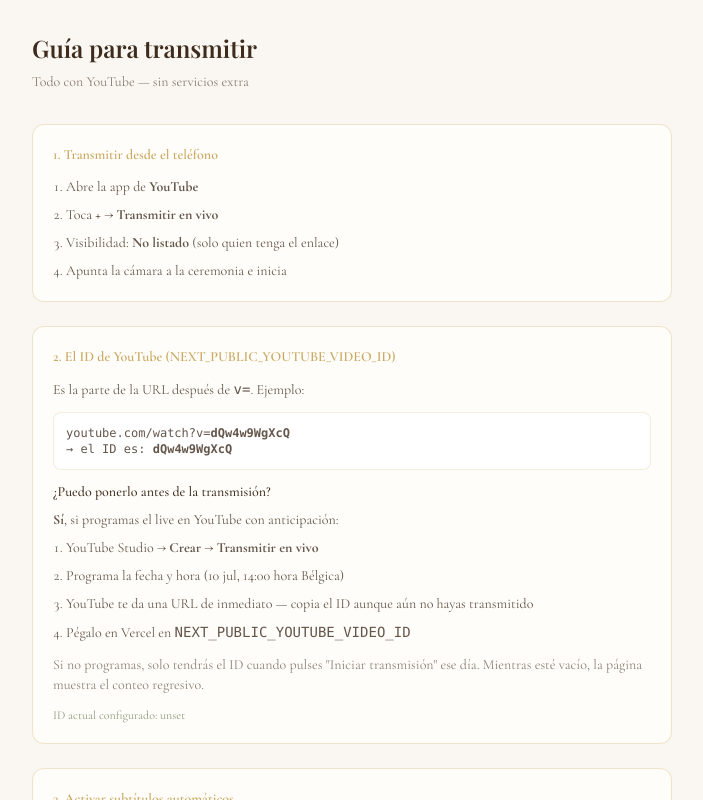
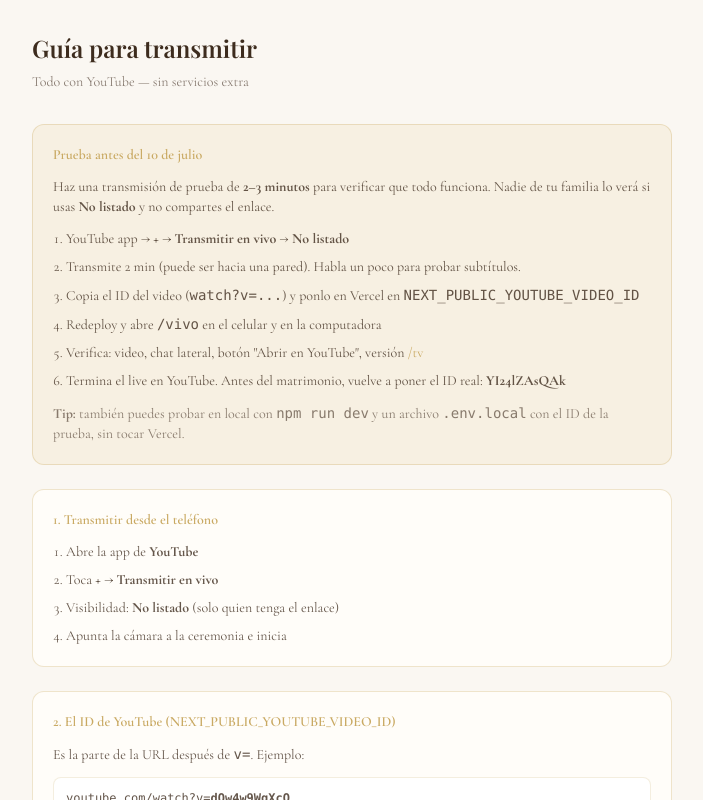
Before and after one commit to chichermo/matrimonio, a Next.js app: page /guia in a window 1280 px wide. Shown: the top 800 px of the page, without its empty margins (288-991 px from the left). Built offline with nearby package versions, Linux system fonts and the light colour scheme; no server answers.

Commit message:
Añadir instrucciones de transmisión de prueba en la guía.
Co-authored-by: Cursor <cursoragent@cursor.com>

```diff
--- a/src/app/guia/page.tsx
+++ b/src/app/guia/page.tsx
@@ -15,6 +15,43 @@ export default function GuiaPage() {
       </p>
 
       <section className="space-y-6 text-sm text-foreground/80">
+        <div className="rounded-xl border border-gold/30 bg-gold-light/20 p-5">
+          <h2 className="font-semibold text-gold mb-3">Prueba antes del 10 de julio</h2>
+          <p className="mb-3">
+            Haz una transmisión de prueba de <strong>2–3 minutos</strong> para verificar que todo
+            funciona. Nadie de tu familia lo verá si usas <strong>No listado</strong> y no compartes
+            el enlace.
+          </p>
+          <ol className="list-decimal list-inside space-y-2 mb-3">
+            <li>
+              YouTube app → <strong>+</strong> → <strong>Transmitir en vivo</strong> →{" "}
+              <strong>No listado</strong>
+            </li>
+            <li>
+              Transmite 2 min (puede ser hacia una pared). Habla un poco para probar subtítulos.
+            </li>
+            <li>
+              Copia el ID del video (<code>watch?v=...</code>) y ponlo en Vercel en{" "}
+              <code>NEXT_PUBLIC_YOUTUBE_VIDEO_ID</code>
+            </li>
+            <li>Redeploy y abre <code>/vivo</code> en el celular y en la computadora</li>
+            <li>
+              Verifica: video, chat lateral, botón &quot;Abrir en YouTube&quot;, versión{" "}
+              <Link href="/tv" className="text-gold hover:underline">
+                /tv
+              </Link>
+            </li>
+            <li>Termina el live en YouTube. Antes del matrimonio, vuelve a poner el ID real:{" "}
+              <strong>YI24lZAsQAk</strong>
+            </li>
+          </ol>
+          <p className="text-foreground/60">
+            <strong>Tip:</strong> también puedes probar en local con{" "}
+            <code>npm run dev</code> y un archivo <code>.env.local</code> con el ID de la prueba,
+            sin tocar Vercel.
+          </p>
+        </div>
+
         <div className="rounded-xl border border-gold/30 bg-cream p-5">
           <h2 className="font-semibold text-gold mb-3">1. Transmitir desde el teléfono</h2>
           <ol className="list-decimal list-inside space-y-2">
```
